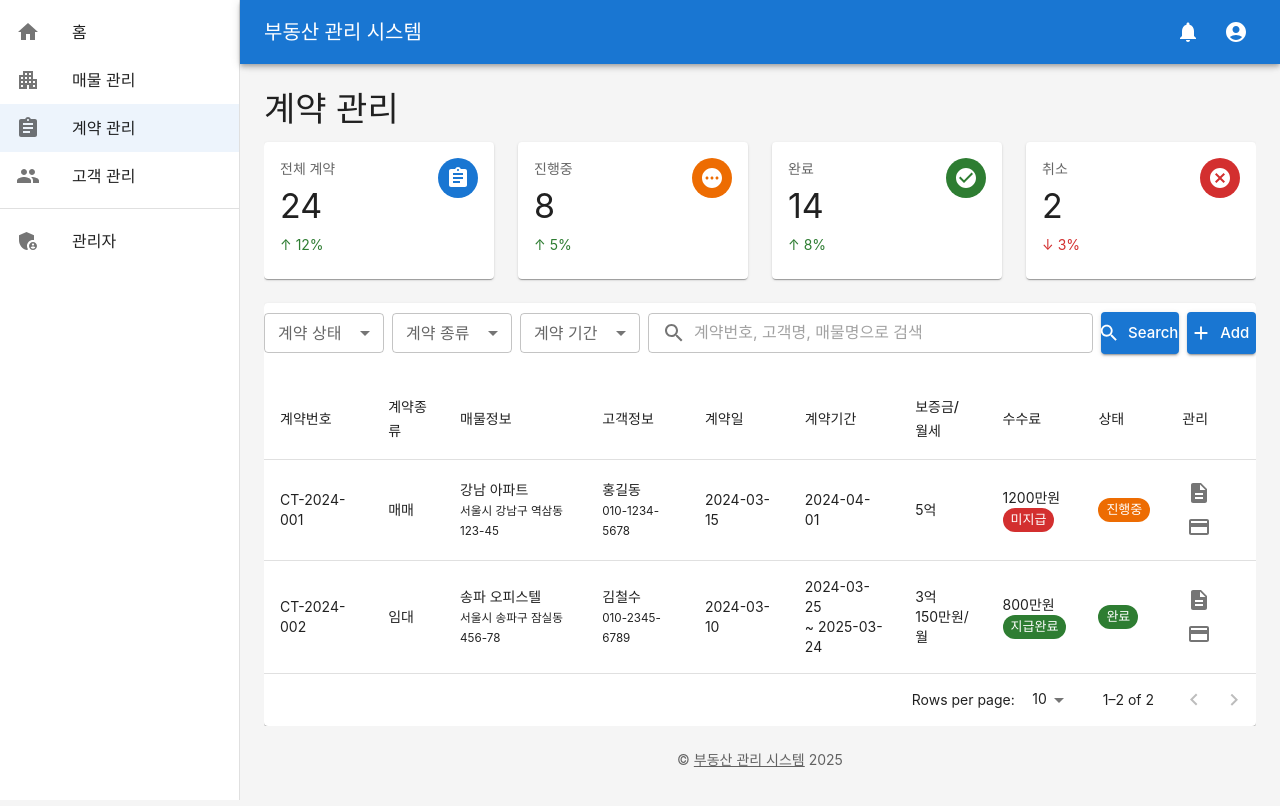
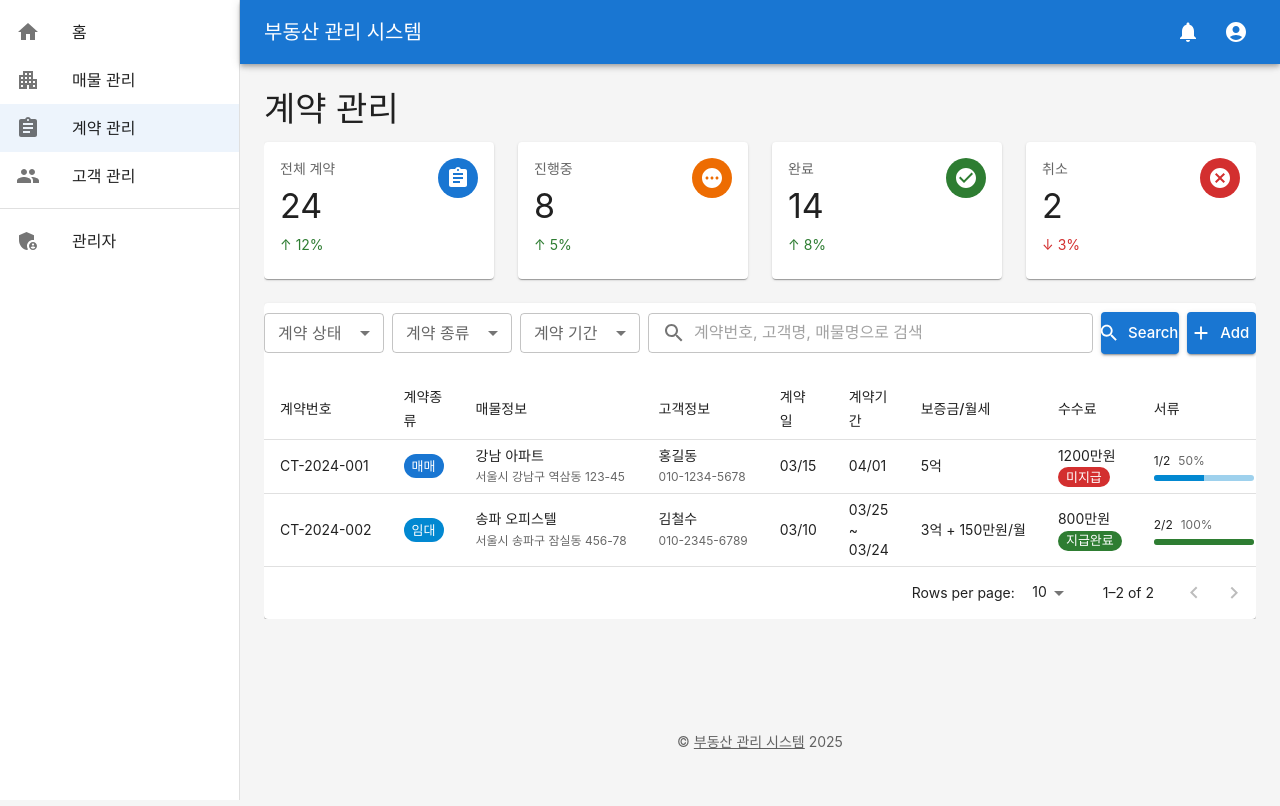
Before and after one commit to dooyongLee/realEstateMgr, a React (Vite) app: page /contracts in a window 1280 px wide. Shown: the top 806 px of the page. Built offline with nearby package versions, Linux system fonts and the light colour scheme.

Commit message:
계약관리 리스트 수정

```diff
--- a/src/features/contract/ContractList.tsx
+++ b/src/features/contract/ContractList.tsx
@@ -14,6 +14,9 @@ import {
   Chip,
   IconButton,
   Tooltip,
+  Typography,
+  Stack,
+  LinearProgress,
 } from '@mui/material';
 import {
   Add as AddIcon,
@@ -22,9 +25,12 @@ import {
   Visibility as ViewIcon,
   Description as DocumentIcon,
   Payment as PaymentIcon,
+  Warning as WarningIcon,
+  CheckCircle as CheckCircleIcon,
 } from '@mui/icons-material';
 import SearchPanel from '@/components/common/search/SearchPanel';
 import { contractSearchConditions } from '@/components/common/search/searchConditions';
+import { format } from 'date-fns';
 
 // Mock data for development
 const mockContracts = [
@@ -154,6 +160,24 @@ const ContractList = () => {
     navigate(`/contracts/${id}`);
   };
 
+  const getDocumentProgress = (documents: any[]) => {
+    const totalDocs = documents.length;
+    const completedDocs = documents.filter(d => d.status === '완료').length;
+    return (completedDocs / totalDocs) * 100;
+  };
+
+  const getDocumentProgressColor = (progress: number) => {
+    if (progress === 100) return 'success';
+    if (progress >= 50) return 'info';
+    return 'warning';
+  };
+
+  const getDocumentProgressText = (documents: any[]) => {
+    const totalDocs = documents.length;
+    const completedDocs = documents.filter(d => d.status === '완료').length;
+    return `${completedDocs}/${totalDocs}`;
+  };
+
   return (
     <Card sx={{ mt: 3 }}>
       <SearchPanel
@@ -165,7 +189,7 @@ const ContractList = () => {
         }}
       />
       <TableContainer>
-        <Table>
+        <Table size="small">
           <TableHead>
             <TableRow>
               <TableCell>계약번호</TableCell>
@@ -176,52 +200,128 @@ const ContractList = () => {
               <TableCell>계약기간</TableCell>
               <TableCell>보증금/월세</TableCell>
               <TableCell>수수료</TableCell>
+              <TableCell>서류</TableCell>
               <TableCell>상태</TableCell>
-              <TableCell>관리</TableCell>
+              <TableCell align="center">관리</TableCell>
             </TableRow>
           </TableHead>
           <TableBody>
-            {mockContracts.map((contract) => (
+            {mockContracts.map((contract) => {
+              const docProgress = getDocumentProgress(contract.documents);
+              return (
                 <TableRow
                   key={contract.id}
                   onClick={() => handleRowClick(contract.id)}
                   sx={{ cursor: 'pointer', '&:hover': { backgroundColor: 'action.hover' } }}
                 >
-                <TableCell>{contract.contractNumber}</TableCell>
-                <TableCell>{contract.type}</TableCell>
                   <TableCell>
-                  {contract.property.title}<br/>
-                  <small>{contract.property.address}</small>
+                    <Typography variant="body2" noWrap>
+                      {contract.contractNumber}
+                    </Typography>
                   </TableCell>
                   <TableCell>
-                  {contract.customer.name}<br/>
-                  <small>{contract.customer.phone}</small>
-                </TableCell>
-                <TableCell>{contract.contractDate}</TableCell>
-                <TableCell>
-                  {contract.startDate}<br/>
-                  {contract.endDate ? `~ ${contract.endDate}` : ''}
+                    <Chip
+                      label={contract.type}
+                      size="small"
+                      color={contract.type === '매매' ? 'primary' : 'info'}
+                    />
                   </TableCell>
                   <TableCell>
-                  {contract.deposit}<br/>
-                  {contract.monthlyRent && `${contract.monthlyRent}/월`}
+                    <Typography variant="body2" noWrap>
+                      {contract.property.title}
+                    </Typography>
+                    <Typography variant="caption" color="text.secondary" noWrap>
+                      {contract.property.address}
+                    </Typography>
                   </TableCell>
                   <TableCell>
-                  {contract.commission}<br/>
+                    <Typography variant="body2" noWrap>
+                      {contract.customer.name}
+                    </Typography>
+                    <Typography variant="caption" color="text.secondary" noWrap>
+                      {contract.customer.phone}
+                    </Typography>
+                  </TableCell>
+                  <TableCell>
+                    <Typography variant="body2">
+                      {format(new Date(contract.contractDate), 'MM/dd')}
+                    </Typography>
+                  </TableCell>
+                  <TableCell>
+                    <Typography variant="body2">
+                      {format(new Date(contract.startDate), 'MM/dd')}
+                      {contract.endDate && ` ~ ${format(new Date(contract.endDate), 'MM/dd')}`}
+                    </Typography>
+                  </TableCell>
+                  <TableCell>
+                    <Typography variant="body2" noWrap>
+                      {contract.deposit}
+                      {contract.monthlyRent && ` + ${contract.monthlyRent}/월`}
+                    </Typography>
+                  </TableCell>
+                  <TableCell>
+                    <Typography variant="body2">
+                      {contract.commission}
+                    </Typography>
                     <Chip
                       label={contract.commissionStatus}
                       color={getCommissionStatusColor(contract.commissionStatus)}
                       size="small"
+                      sx={{ height: 20 }}
                     />
+                  </TableCell>
+                  <TableCell>
+                    <Tooltip title={
+                      <Box>
+                        <Typography variant="caption" sx={{ display: 'block', mb: 1 }}>
+                          서류 진행 현황
+                        </Typography>
+                        {contract.documents.map((doc, index) => (
+                          <Typography key={index} variant="caption" sx={{ display: 'block' }}>
+                            {doc.name}: {doc.status}
+                          </Typography>
+                        ))}
+                      </Box>
+                    }>
+                      <Box sx={{ width: '100%', minWidth: 100 }}>
+                        <Box sx={{ display: 'flex', alignItems: 'center', mb: 0.5 }}>
+                          <Typography variant="caption" sx={{ mr: 1 }}>
+                            {getDocumentProgressText(contract.documents)}
+                          </Typography>
+                          <Typography variant="caption" color="text.secondary">
+                            {Math.round(docProgress)}%
+                          </Typography>
+                        </Box>
+                        <LinearProgress
+                          variant="determinate"
+                          value={docProgress}
+                          color={getDocumentProgressColor(docProgress)}
+                          sx={{ height: 6, borderRadius: 3 }}
+                        />
+                      </Box>
+                    </Tooltip>
                   </TableCell>
                   <TableCell>
                     <Chip
                       label={contract.status}
                       color={getStatusColor(contract.status)}
                       size="small"
+                      sx={{ height: 20 }}
                     />
                   </TableCell>
-                <TableCell>
+                  <TableCell align="center">
+                    <Stack direction="row" spacing={0.5} justifyContent="center">
+                      <Tooltip title="상세보기">
+                        <IconButton
+                          size="small"
+                          onClick={(e) => {
+                            e.stopPropagation();
+                            navigate(`/contracts/${contract.id}`);
+                          }}
+                        >
+                          <ViewIcon fontSize="small" />
+                        </IconButton>
+                      </Tooltip>
                       <Tooltip title="계약서">
                         <IconButton
                           size="small"
@@ -230,7 +330,7 @@ const ContractList = () => {
                             console.log('View document:', contract.id);
                           }}
                         >
-                      <DocumentIcon />
+                          <DocumentIcon fontSize="small" />
                         </IconButton>
                       </Tooltip>
                       <Tooltip title="수수료 관리">
@@ -241,12 +341,14 @@ const ContractList = () => {
                             console.log('Manage commission:', contract.id);
                           }}
                         >
-                      <PaymentIcon />
+                          <PaymentIcon fontSize="small" />
                         </IconButton>
                       </Tooltip>
+                    </Stack>
                   </TableCell>
                 </TableRow>
-            ))}
+              );
+            })}
           </TableBody>
         </Table>
       </TableContainer>
```
Lines whose indentation alone changed are shown as unchanged.
